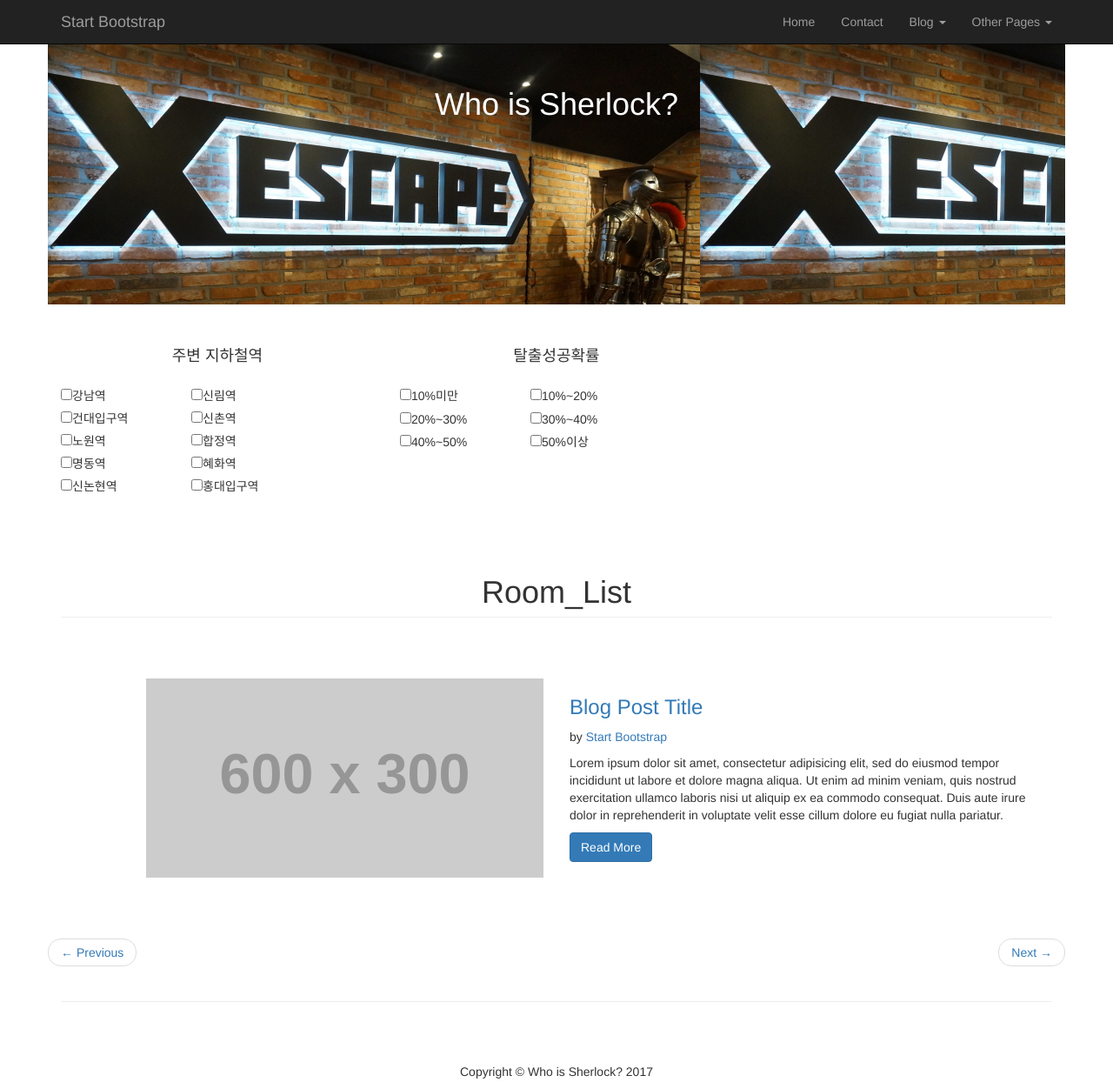
After one commit to HuiwonKo/Sherlock, a Django app: template Sherlock/cafe/templates/cafe/room_detail.html in a window 1280 px wide. The commit adds this page. Shown: the whole page at 87% size. Run offline with Django 3.2, Linux system fonts and the light colour scheme; the template is opened without the code that fills it, so the values that code supplies are empty; grey boxes labelled with a size stand in for pictures from a placeholder-image service; some libraries are stand-ins or nearby versions.

Commit message:
layout,room_detail 수정중

```diff
--- a/Sherlock/cafe/templates/cafe/layout.html
+++ b/Sherlock/cafe/templates/cafe/layout.html
@@ -217,7 +217,7 @@
                 </div>
             </div>
             -->
-        </div>
+
 
         {% block content %}
         {% endblock %}
@@ -239,9 +239,9 @@
     -->
     <!-- Footer -->
     <footer>
-        <div class="row">
+        <div class="row", style="text-decoration:blink; text-align: center">
             <div class="col-lg-12">
-                <p>Copyright &copy; Your Website 2014</p>
+                <p>Copyright &copy; Who is Sherlock? 2017</p>
             </div>
         </div>
     </footer>
--- /dev/null
+++ b/Sherlock/cafe/templates/cafe/room_detail.html
@@ -0,0 +1,43 @@
+{% extends 'cafe/layout.html' %}
+{% block content %}
+    <!-- Page Content -->
+
+        <div class="row">
+            <div class="col-lg-12">
+                <h1 class="page-header">Room_List</h1>
+            </div>
+        </div>
+        <!-- /.row -->
+        <!-- Blog Post Row -->
+        <div class="row">
+            <div class="col-md-1 text-center"></div>
+            <div class="col-md-5">
+                <a href="blog-post.html">
+                    <img class="img-responsive img-hover" src="http://placehold.it/600x300" alt="">
+                </a>
+            </div>
+            <div class="col-md-6">
+                <h3>
+                    <a href="blog-post.html">Blog Post Title</a>
+                </h3>
+                <p>by <a href="#">Start Bootstrap</a>
+                </p>
+                <p>Lorem ipsum dolor sit amet, consectetur adipisicing elit, sed do eiusmod tempor incididunt ut labore et dolore magna aliqua. Ut enim ad minim veniam, quis nostrud exercitation ullamco laboris nisi ut aliquip ex ea commodo consequat. Duis aute irure dolor in reprehenderit in voluptate velit esse cillum dolore eu fugiat nulla pariatur.</p>
+                <a class="btn btn-primary" href="blog-post.html">Read More <i class="fa fa-angle-right"></i></a>
+            </div>
+        </div>
+        <!-- /.row -->
+
+
+        <!-- Pager -->
+        <div class="row">
+            <ul class="pager">
+                <li class="previous"><a href="#">&larr; Previous</a>
+                </li>
+                <li class="next"><a href="#">Next &rarr;</a>
+                </li>
+            </ul>
+        </div>
+        <!-- /.row -->
+
+{% endblock %}
```
